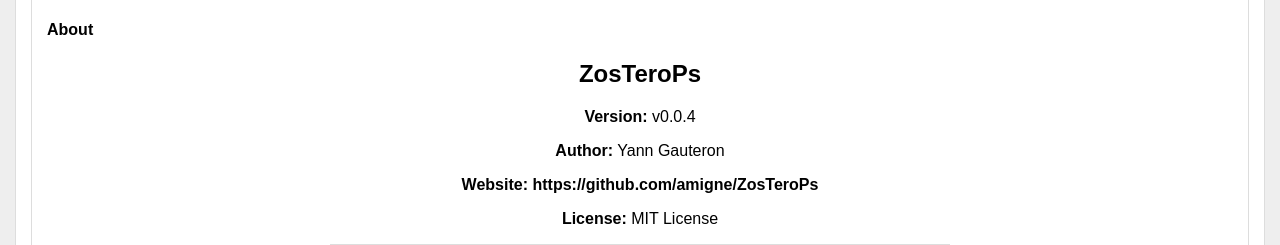
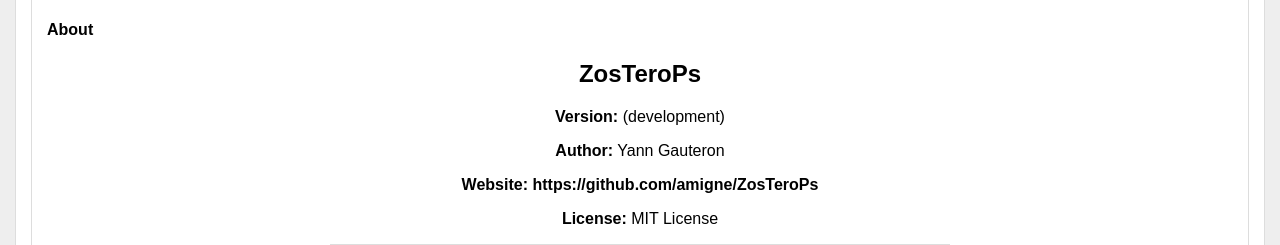
Before and after one commit to amigne/ZosTeroPs, a Django app: page /about/ in a window 1280 px wide. Shown: the part 121-366 px from the top of the page. Run offline with Django 3.2, Linux system fonts and the light colour scheme.

Commit message:
opening v0.0.5 development

```diff
--- a/ztp/templates/ztp/about.html
+++ b/ztp/templates/ztp/about.html
@@ -6,7 +6,7 @@
 {% block content %}
     <div class="about">
         <h2>ZosTeroPs</h2>
-        <p><strong>{% trans "Version:" %}</strong> v0.0.4</p>
+        <p><strong>{% trans "Version:" %}</strong> {% trans '(development)' %}</p>
         <p><strong>{% trans "Author:" %}</strong> Yann Gauteron</p>
         <p><strong>{% trans "Website:" %}</strong> <a href="https://github.com/amigne/ZosTeroPs" target="_blank">https://github.com/amigne/ZosTeroPs</a></p>
         <p><strong>{% trans "License:" %}</strong> {% trans "MIT License" %}</p>
```
Also changed, not shown: README.md.
